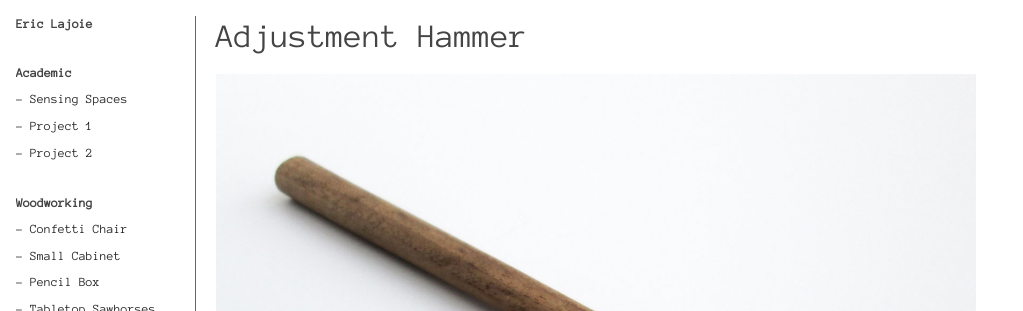
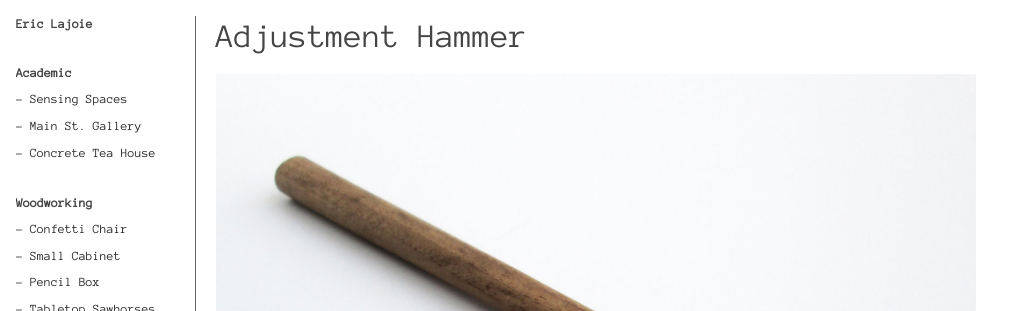
Before and after one commit to ericlajoie13/ericlajoie13.github.io, a Jekyll site: the page built from woodworking/adjustment_hammer/index.md, in a window 1280 px wide. Shown: the top 311 px of the page, without its empty margins (0-1023 px from the left). Built offline with Jekyll 4.4.1, drawn with Linux system fonts in a browser that asks for light colours.

Commit message:
start main st gallery project

```diff
--- a/_data/sidebar.yml
+++ b/_data/sidebar.yml
@@ -7,10 +7,10 @@
   items:
     - title: Sensing Spaces
       url: /academic/sensing_spaces/
-    - title: Project 1
-      url: /projects/dumbproject2/
-    - title: Project 2
-      url: /projects/dumbproject3/
+    - title: Main St. Gallery
+      url: /academic/main_st_gallery/
+    - title: Concrete Tea House
+      url: /projects/concrete_tea_house/
 
 - title: Woodworking
   items:
```
Also changed, not shown: academic/main_st_gallery/index.md (added, +16 -0 lines), academic/main_st_gallery/images/1.jpg (added), academic/main_st_gallery/images/2.jpg (added), academic/main_st_gallery/images/3.jpg (added), academic/main_st_gallery/images/4.jpg (added), academic/main_st_gallery/images/5.jpg (added), academic/main_st_gallery/images/6.jpg (added), academic/main_st_gallery/images/after_paint_elevation.jpg (added), academic/main_st_gallery/images/site_map.jpg (added), 7 other files.
